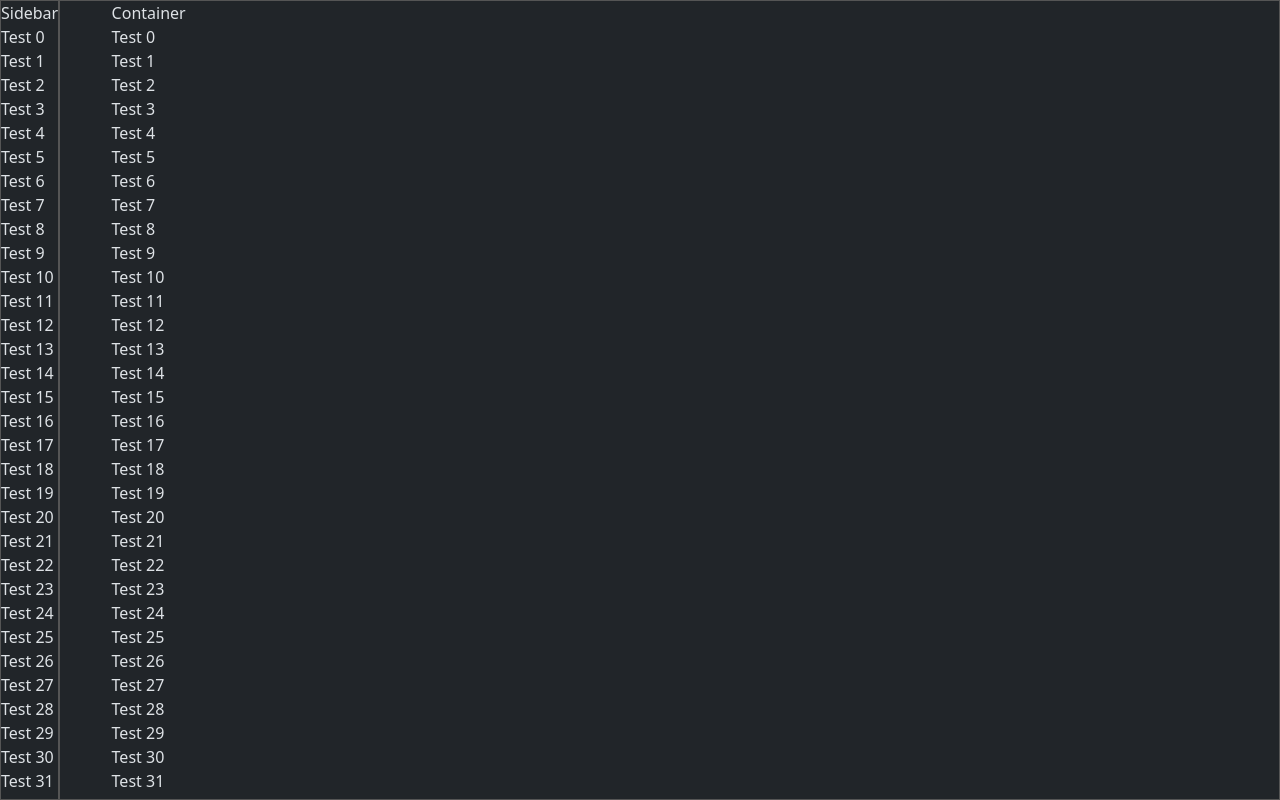
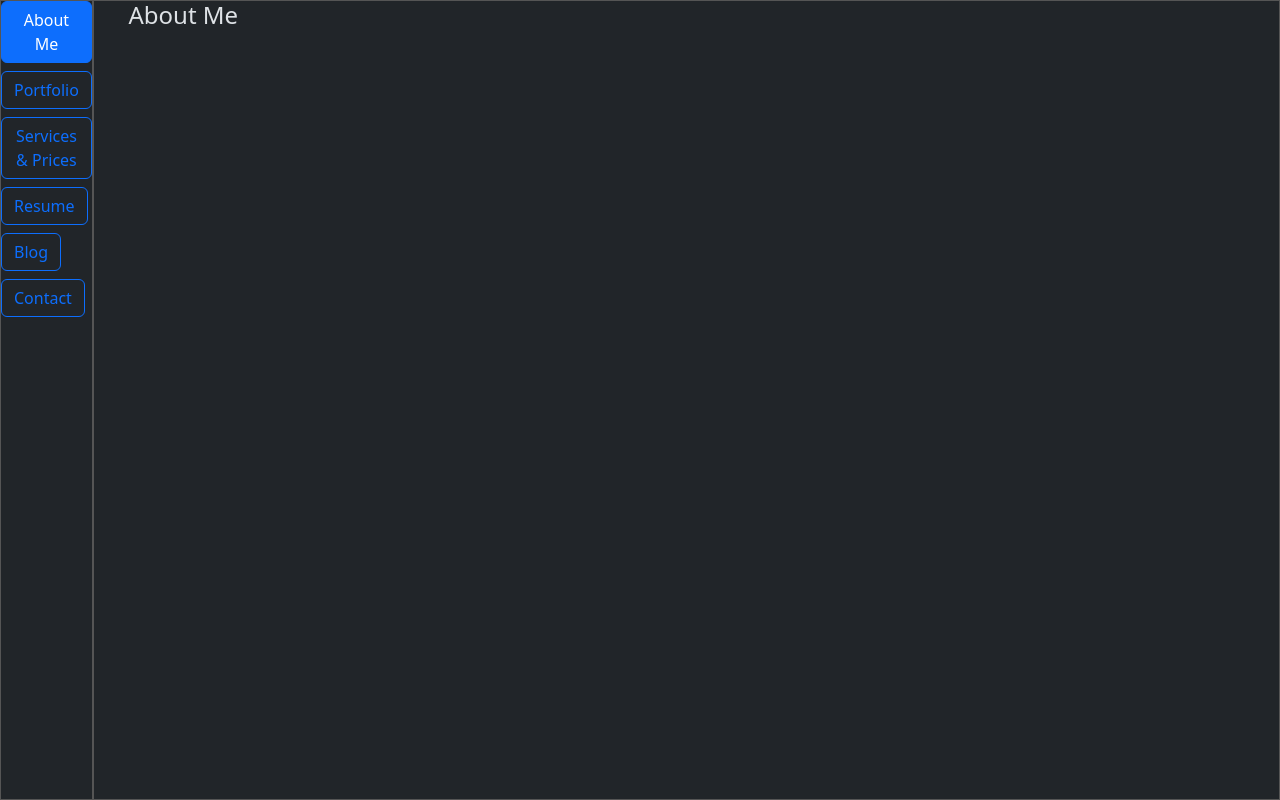
Before and after one commit to mineot/website, a React (Vite) app: page / in a window 1280 px wide. Built offline with nearby package versions, Linux system fonts and the light colour scheme.

Commit message:
alpha/react - routes and links

```diff
--- a/src/app/app.tsx
+++ b/src/app/app.tsx
@@ -1,21 +1,18 @@
 import "./app.scss";
-// import { BrowserRouter, Routes } from "react-router-dom";
-// import { links, routeAnchors } from "./app.components";
+import { Routes } from "react-router-dom";
+import { routes, links } from "./widgets/routes";
 
 export default function App() {
-  const tests = [];
-  for (let i = 0; i < 100; i++) {
-    tests.push(<div key={i}>Test {i}</div>);
-  }
-
   return (
     <div className="app">
       <div className="header">
         <div className="topbar">Topbar</div>
-        <div className="sidebar">Sidebar {tests} </div>
+        <div className="sidebar">{links()}</div>
       </div>
       <div className="body">
-        <div className="container">Container {tests}</div>
+        <div className="container">
+          <Routes>{routes()}</Routes>
+        </div>
       </div>
     </div>
   );
--- /dev/null
+++ b/src/app/widgets/routes.tsx
@@ -0,0 +1,40 @@
+import { NavLink, Route } from "react-router-dom";
+import { useTranslation } from "react-i18next";
+
+const elements = [
+  { key: 1, to: "/", text: "menu.about_me" },
+  { key: 2, to: "/portfolio", text: "menu.portfolio" },
+  { key: 3, to: "/service_pricing", text: "menu.services_prices" },
+  { key: 4, to: "/resume", text: "menu.resume" },
+  { key: 5, to: "/blog", text: "menu.blog" },
+  { key: 6, to: "/contact", text: "menu.contact" },
+];
+
+function routes(): any {
+  const { t } = useTranslation();
+
+  return elements.map((el: any) => (
+    <Route key={el.key} path={el.to} element={<h4>{t(el.text)}</h4>} />
+  ));
+}
+
+function links(): any {
+  const { t } = useTranslation();
+
+  return elements.map((el: any) => (
+    <div className="mb-2" key={el.key}>
+      <NavLink
+        to={el.to}
+        className={({ isActive }) =>
+          isActive
+            ? "btn btn-outline-primary active"
+            : "btn btn-outline-primary"
+        }
+      >
+        <span>{t(el.text)}</span>
+      </NavLink>
+    </div>
+  ));
+}
+
+export { routes, links };
--- a/src/main.tsx
+++ b/src/main.tsx
@@ -1,5 +1,6 @@
 import "@/main.scss";
 import "bootstrap/dist/js/bootstrap.min.js";
+import { BrowserRouter } from "react-router-dom";
 import { i18nInit } from "@/core/i18n";
 import React from "react";
 import ReactDOM from "react-dom/client";
@@ -7,7 +8,9 @@ import App from "@/app/app";
 
 ReactDOM.createRoot(document.getElementById("root")!).render(
   <React.StrictMode>
-    <App />
+    <BrowserRouter>
+      <App />
+    </BrowserRouter>
   </React.StrictMode>,
 );
 
```
